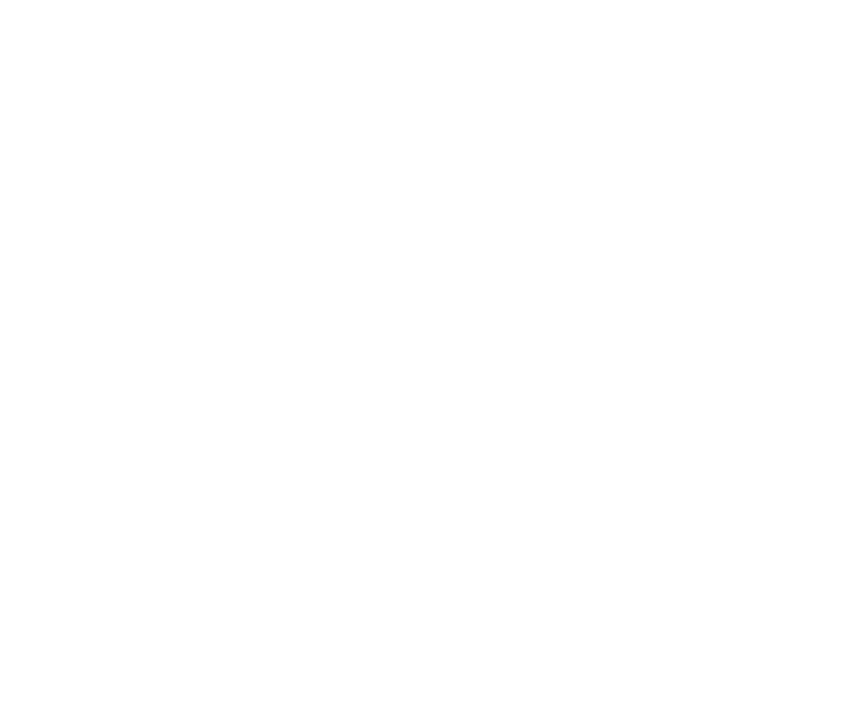
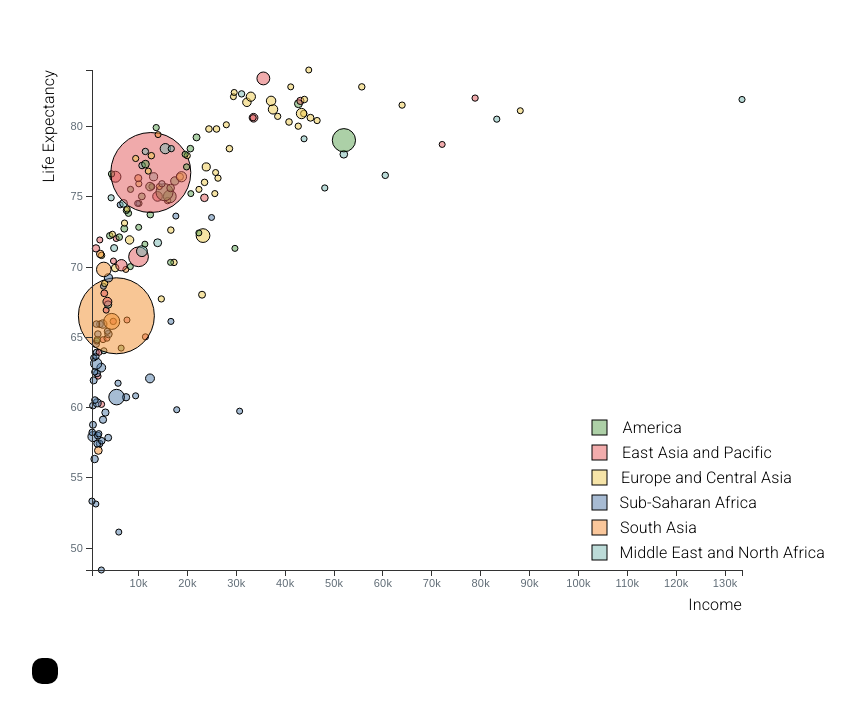
Before and after one commit to Patrickberzins/Visualization-Lab-4, a plain HTML site: page index.html in a window 1280 px wide. Shown: the whole page, without its empty margins (18-873 px from the left). Drawn offline with nearby package versions, Linux system fonts and the light colour scheme.

Commit message:
Finalization of Scatter

```diff
--- a/index.html
+++ b/index.html
@@ -32,5 +32,9 @@
         <!-- You will append a SVG here-->
     </div>
 
+    <div class="tooltip">
+      <!-- you will programmatically insert tooltip info here-->
+    </div>
+
   </body>
 </html>
--- a/js/script.js
+++ b/js/script.js
@@ -16,6 +16,7 @@ d3.csv('wealth-health-2014.csv', d3.autoType).then(data=>{
 	}
 	const incomeExt = d3.extent(incomeArray);
 	const lifeExt = d3.extent(lifeArray);
+	const popExt = d3.extent(popArray);
 	console.log('incomeExt', incomeExt);
 	console.log('lifeExt', lifeExt);
 
@@ -25,27 +26,212 @@ d3.csv('wealth-health-2014.csv', d3.autoType).then(data=>{
 	let lifeMin = lifeExt[0]
 	let lifeMax = lifeExt[1]
 
-	const width = 700;
-	const height = 700;
-	d3.select('.chart').append('svg')
-	.attr('width', width)
-    .attr('height', height)
+	let popMin = popExt[0]
+	let popMax = popExt[1]
 
-	const yScale = d3
-    .scaleLinear()
-    .domain([lifeMin,lifeMax])
-    .range([0,700])
+	const margin = ({top: 20, right: 20, bottom: 40, left: 60})
+
+	const width = 850 - margin.left - margin.right,
+    height = 600 - margin.top - margin.bottom;
+
+	const svg = d3.select(".chart").append("svg")
+    .attr("width", width + margin.left + margin.right)
+    .attr("height", height + margin.top + margin.bottom)
+	.append("g")
+    .attr("transform", "translate(" + margin.left + "," + margin.top + ")");
 
 	const xScale = d3
     .scaleLinear()
     .domain([incomeMin,incomeMax])
-    .range([0,700])
+    .range([0,650])
+
+	const yScale = d3
+    .scaleLinear()
+    .domain([lifeMax,lifeMin])
+    .range([0,500])
+
+	const popScale = d3
+    .scaleLinear()
+    .domain([popMin,popMax])
+    .range([3,40])
+
+	const colorScale = d3.scaleOrdinal(d3.schemeTableau10)
+
 
 	console.log(xScale(incomeMax));
 	console.log(yScale(lifeMax));
 
 	console.log(data.Country)
 
-	d3.selectAll(".chart")
+
+
+	svg.selectAll('circle')
+		.data(data)
+		.enter()
+		.append('circle')
+		.attr('cx', d=>xScale(d.Income))
+  		.attr('cy', d=>yScale(d.LifeExpectancy))
+  		.attr('r', d=>popScale(d.Population))
+  		.attr('stroke', 'black')
+  		.attr('fill', d=>colorScale(d.Region))
+		.attr("fill-opacity","0.5")
+		.on("mouseover", function(event, d) {
+
+			const pos = d3.pointer(event, window)
+
+			var addComma = d3.format(",")
+
+			//Update the tooltip position and value
+			d3.select(".tooltip")
+			  .style("left", pos[0] + "px")
+			  .style("top", pos[1] + "px")
+			  .html(
+
+				"Country: " + d.Country +"<br>" +
+				"Region: " + d.Region +"<br>" +
+				"Population: " + addComma(d.Population) +"<br>" +
+				"Income: " + addComma(d.Income) +"<br>" +
+				"LifeExpectancy: " + d.LifeExpectancy +"<br>"
+
+			  );
+
+			//Show the tooltip
+			d3.select(".tooltip").classed("hidden", false);
+
+
+		  })
+		  .on("mouseout", function(d) {
+			//Hide the tooltip
+			d3.select(".tooltip").classed("hidden", true);
+		  });
+
+
+
+	const xAxis = d3.axisBottom()
+	.scale(xScale)
+	.ticks(10, "s")
+
+	svg.append("g")
+	.attr("class", "axis x-axis")
+	.call(xAxis)
+	.attr("transform", `translate(0, ${height - margin.bottom})`)
+
+	const yAxis = d3.axisLeft()
+	.scale(yScale)
+	.ticks(10, "s")
+
+	svg.append("g")
+	.attr("class", "axis y-axis")
+	.call(yAxis)
+	.attr("transform", `translate(0, 0)`)
+
+	svg.append("text")
+    .attr("class", "y label")
+    .attr("text-anchor", "end")
+    .attr("y", -50)
+    .attr("dy", ".75em")
+    .attr("transform", "rotate(-90)")
+    .text("Life Expectancy");
+
+	svg.append("text")
+    .attr("class", "x label")
+    .attr("text-anchor", "end")
+    .attr("x", width - 120)
+    .attr("y", height)
+    .text("Income");
+
+
+	svg.append('rect')
+		.attr('x', 500)
+  		.attr('y', 475)
+  		.attr('width', 15)
+  		.attr('height', 15)
+  		.attr('stroke', 'black')
+  		.attr('fill', '#BCDBD8');
+
+	svg.append('rect')
+		.attr('x', 500)
+  		.attr('y', 450)
+  		.attr('width', 15)
+  		.attr('height', 15)
+  		.attr('stroke', 'black')
+  		.attr('fill', '#FAC79B');
+
+	svg.append('rect')
+		.attr('x', 500)
+  		.attr('y', 425)
+  		.attr('width', 15)
+  		.attr('height', 15)
+  		.attr('stroke', 'black')
+  		.attr('fill', '#A7BBD3');
+
+	svg.append('rect')
+		.attr('x', 500)
+  		.attr('y', 400)
+  		.attr('width', 15)
+  		.attr('height', 15)
+  		.attr('stroke', 'black')
+  		.attr('fill', '#F6E4A8')
+		.text("Hello");
+
+	svg.append('rect')
+		.attr('x', 500)
+  		.attr('y', 375)
+  		.attr('width', 15)
+  		.attr('height', 15)
+  		.attr('stroke', 'black')
+  		.attr('fill', '#F2ACAC');
+
+	svg.append('rect')
+		.attr('x', 500)
+  		.attr('y', 350)
+  		.attr('width', 15)
+  		.attr('height', 15)
+  		.attr('stroke', 'black')
+  		.attr('fill', '#ADD0A7');
+
+	svg.append("text")
+    .attr("class", "x label")
+    .attr("text-anchor", "end")
+    .attr("x", width - 180)
+    .attr("y", 363)
+    .text("America");
+
+	svg.append("text")
+    .attr("class", "x label")
+    .attr("text-anchor", "end")
+    .attr("x", width - 90)
+    .attr("y", 388)
+    .text("East Asia and Pacific");
+
+	svg.append("text")
+    .attr("class", "x label")
+    .attr("text-anchor", "end")
+    .attr("x", width - 70)
+    .attr("y", 413)
+    .text("Europe and Central Asia");
+
+	svg.append("text")
+    .attr("class", "x label")
+    .attr("text-anchor", "end")
+    .attr("x", width - 105)
+    .attr("y", 438)
+    .text("Sub-Saharan Africa");
+
+	svg.append("text")
+    .attr("class", "x label")
+    .attr("text-anchor", "end")
+    .attr("x", width - 165)
+    .attr("y", 463)
+    .text("South Asia");
+
+	svg.append("text")
+    .attr("class", "x label")
+    .attr("text-anchor", "end")
+    .attr("x", width - 37)
+    .attr("y", 488)
+    .text("Middle East and North Africa");
+
+
 
 })
--- a/style.css
+++ b/style.css
@@ -0,0 +1,28 @@
+/* line styles */
+.axis path,
+.axis line {
+	fill: none;
+	stroke: #333;
+	shape-rendering: crispEdges;
+}
+/* labels */
+.axis text {
+	font-family: sans-serif;
+	font-size: 11px;
+}
+
+body {padding:50px;}
+
+.tooltip.hidden {
+    position:fixed;
+    display:none;
+}
+
+.tooltip {
+    position:fixed;
+    display:block;
+    background:black;
+    color:white;
+    padding:13px;
+    border-radius:10px;
+}
```
